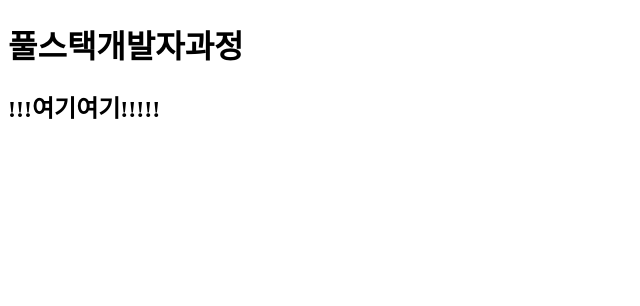
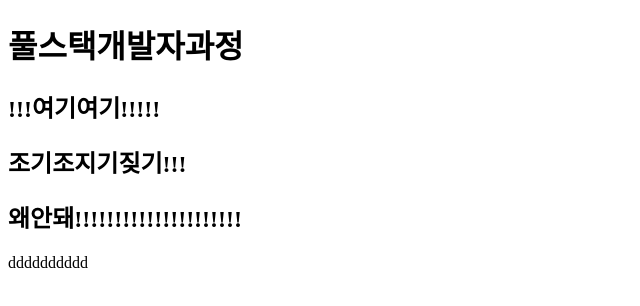
Before and after one commit to geunyoung0109/FSD202, a plain HTML site: page index.html in a window 1280 px wide. Shown: the whole page, without its empty margins (0-640 px from the left). Drawn offline with Linux system fonts and the light colour scheme.

Commit message:
Update index.html

```diff
--- a/index.html
+++ b/index.html
@@ -7,5 +7,8 @@
 <body>
     <h1>풀스택개발자과정</h1>
     <h2>!!!여기여기!!!!!</h2>
+    <h2>조기조지기짖기!!!</h2>
+    <h2>왜안돼!!!!!!!!!!!!!!!!!!!!!</h2>
+    <span>dddddddddd</span>
 </body>
 </html>
```
